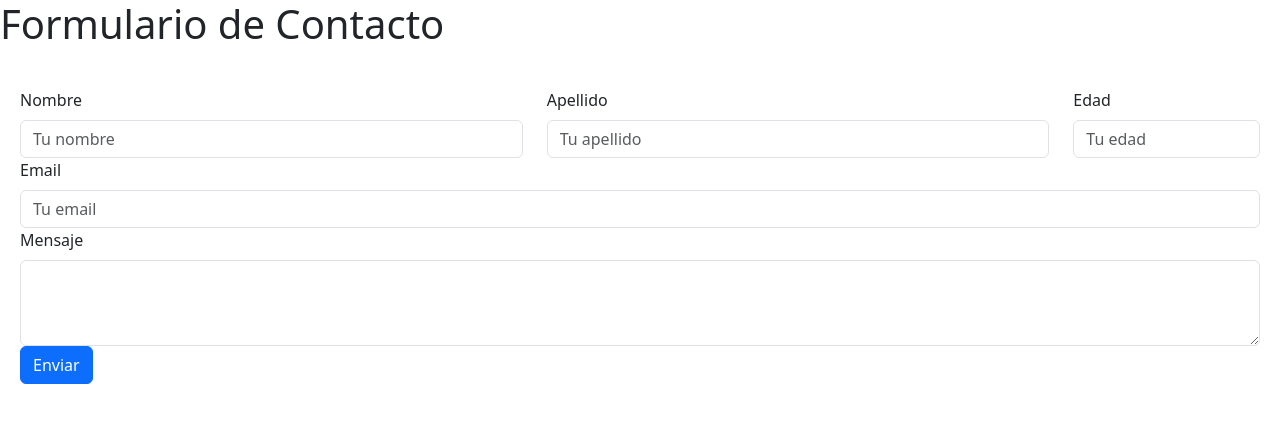
After one commit to profezepeda/py2023_PM_MOD6, a Django app: template primerproyecto/primero/templates/formulariocontacto.html in a window 1280 px wide. The commit adds this page. Shown: the top 423 px of the page. Run offline with Django 4.2, Linux system fonts and the light colour scheme; the template is opened without the code that fills it, so the values that code supplies are empty; some libraries are stand-ins or nearby versions.

Commit message:
clase martes

```diff
--- a/primerproyecto/primero/templates/base.html
+++ b/primerproyecto/primero/templates/base.html
@@ -6,7 +6,7 @@
   <meta name="viewport" content="width=device-width, initial-scale=1">
   <link rel="stylesheet" href="{% static 'assets/css/estilos.css' %}">
   <link rel="stylesheet" href="https://cdn.datatables.net/1.13.4/css/jquery.dataTables.min.css">
-
+  <link href="https://cdn.jsdelivr.net/npm/bootstrap@5.3.0-alpha3/dist/css/bootstrap.min.css" rel="stylesheet" integrity="sha384-KK94CHFLLe+nY2dmCWGMq91rCGa5gtU4mk92HdvYe+M/SXH301p5ILy+dN9+nJOZ" crossorigin="anonymous">
   <title>Python + Django</title>
 </head>
 <body>
@@ -20,6 +20,8 @@
 
 </body>
 </html>
+<script src="https://cdn.jsdelivr.net/npm/@popperjs/core@2.11.7/dist/umd/popper.min.js" integrity="sha384-zYPOMqeu1DAVkHiLqWBUTcbYfZ8osu1Nd6Z89ify25QV9guujx43ITvfi12/QExE" crossorigin="anonymous"></script>
+<script src="https://cdn.jsdelivr.net/npm/bootstrap@5.3.0-alpha3/dist/js/bootstrap.min.js" integrity="sha384-Y4oOpwW3duJdCWv5ly8SCFYWqFDsfob/3GkgExXKV4idmbt98QcxXYs9UoXAB7BZ" crossorigin="anonymous"></script>
 <script src="https://code.jquery.com/jquery-3.6.4.min.js" integrity="sha256-oP6HI9z1XaZNBrJURtCoUT5SUnxFr8s3BzRl+cbzUq8=" crossorigin="anonymous"></script>
 <script src="https://cdn.datatables.net/1.13.4/js/jquery.dataTables.min.js"></script>
 <script>
--- /dev/null
+++ b/primerproyecto/primero/templates/formulariocontacto.html
@@ -0,0 +1,42 @@
+{% extends "base.html" %}
+{% load static %}
+
+{% block titulo %}
+<h1>Formulario de Contacto</h1>
+{% endblock %}
+{% block contenido %}
+
+  <form method="post" action="/formulariocontacto">
+    {% csrf_token %}
+    <div class="content">
+      <div class="row">
+        <div class="col-5 form-group">
+          <label for="nombre" class="form-label">Nombre</label>
+          <input type="text" class="form-control" id="nombre" placeholder="Tu nombre">
+        </div>
+        <div class="col-5 form-group">
+          <label for="apellido" class="form-label">Apellido</label>
+          <input type="text" class="form-control" id="apellido" placeholder="Tu apellido">
+        </div>
+        <div class="col-2 form-group">
+          <label for="edad" class="form-label">Edad</label>
+          <input type="number" class="form-control" id="edad" placeholder="Tu edad">
+        </div>
+        <div class="col-12 form-group">
+          <label for="email" class="form-label">Email</label>
+          <input type="email" class="form-control" id="email" placeholder="Tu email">
+        </div>
+        <div class="col-12 form-group">
+          <label for="mensaje" class="form-label">Mensaje</label>
+          <textarea class="form-control" id="mensaje" rows="3"></textarea>
+        <div>
+      </div>
+      <div class="row">
+        <div class="col-12 form-group">
+          <button type="submit" class="btn btn-primary">Enviar</button>
+        </div>
+      </div>
+    </div>
+  </form>
+
+{% endblock %}
--- a/primerproyecto/primero/templates/index.html
+++ b/primerproyecto/primero/templates/index.html
@@ -12,6 +12,7 @@
   <p>Python + Django</p>
   <img src="{% static 'assets/images/foto.jpg' %}" alt="La Foto">
   <br/>
-  <a href="{% url 'otra' %}">Otra Página</a>
+  <a href="{% url 'otra' %}">Otra Página</a><br/>
+  <a href="{% url 'formulariocontacto' %}">Formulario</a><br/>
 </body>
 </html>
--- a/primerproyecto/primerproyecto/urls.py
+++ b/primerproyecto/primerproyecto/urls.py
@@ -19,7 +19,7 @@ from django.urls import path
 from django.views.generic import TemplateView
 
 from primero.views import index_principal, otra_pagina, pagina_persona
-from primero.views import Pagina4View
+from primero.views import Pagina4View, FormularioContactoView
 
 urlpatterns = [
     path('admin/', admin.site.urls),
@@ -27,5 +27,6 @@ urlpatterns = [
     path('pagina2/', otra_pagina, name="otra"),
     path('pagina3/', TemplateView.as_view(template_name="otrapagina_sub.html"), name='otra2'),
     path('pagina4/', Pagina4View.as_view(), name='otra4'),
-    path('persona/<int:id>', pagina_persona, name='persona')
+    path('persona/<int:id>', pagina_persona, name='persona'),
+    path("formulariocontacto", FormularioContactoView.as_view(), name="formulariocontacto"),
 ]
```
Also changed, not shown: primerproyecto/primero/forms/formulariocontacto.py (added, +27 -0 lines), primerproyecto/primero/templates/formulariocontacto2.html (added, +20 -0 lines), primerproyecto/primero/templates/formulariocontacto3.html (added, +40 -0 lines), primerproyecto/primero/views.py (+16 -0 lines).
